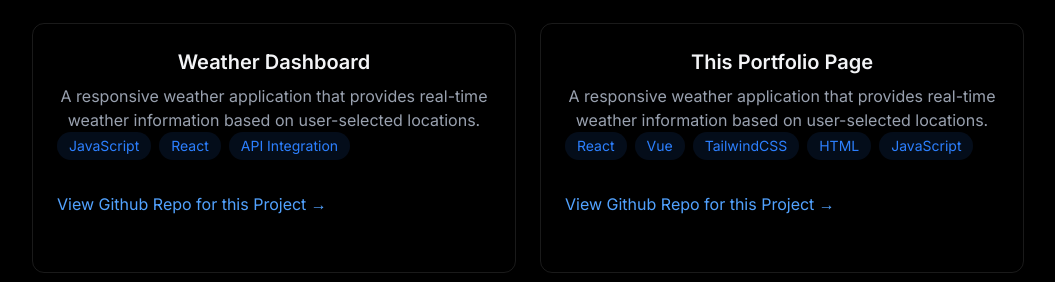
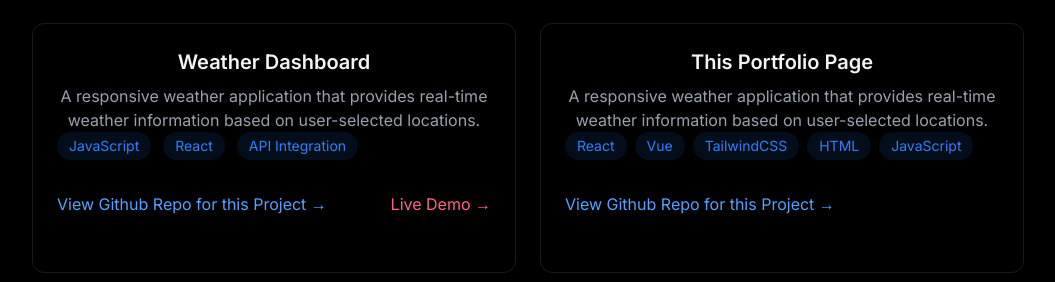
Before and after one commit to JadenM628/PortfolioProject, a React (Vite) app: page / in a window 1280 px wide. Shown: the part 2360-2642 px from the top of the page, without its empty margins (112-1167 px from the left). Built offline with nearby package versions, Linux system fonts and the light colour scheme; no server answers.

Commit message:
Updated Projects Section

```diff
--- a/src/components/sections/Projects.jsx
+++ b/src/components/sections/Projects.jsx
@@ -7,15 +7,16 @@ export const Projects = () => {
                 <div className="p-6 rounded-xl border border-white/10 hover:-translate-y-1 hover:border-blue-500/30 hover:shadow-[0_2px_8px_rgba(59,130,246,0.1)] transition-all">
                     <h3 className="text-xl font-bold mb-2">Weather Dashboard</h3>
                     <p className="text-gray-400 mb-4">A responsive weather application that provides real-time weather information based on user-selected locations.
-                        <div className="flex flex-wrap gap-2 mb-4">
+                        <div className="flex flex-wrap gap-3 mb-4">
                             {["JavaScript", "React", "API Integration"].map((tech, key) => (
                                 <span key={key} className="bg-blue-500/10 text-blue-500 py-1 px-3 rounded-full text-sm hover:bg-blue-500/20 hover:shadow-[0_2px_8px_rgba(59,130,246,0.1)] transition all">
                                     {tech}
                                 </span>
                             ))}
                         </div>
-                        <div className="flex jusitfy-between items-center">
+                        <div className="flex justify-between items-center">
                             <a href="https://github.com/JadenM628/Weather_Dashboard" className="text-blue-400 hover:text-blue-300 transition-colors my-4">View Github Repo for this Project →</a>
+                            <a href="https://jadenm628.github.io/Weather_Dashboard/" target="_blank" rel="noopener noreferrer" className="text-rose-400  hover:text-rose-300 transition-colors my-4">Live Demo →</a>
                         </div>
                     </p>
                 </div>
@@ -30,7 +31,7 @@ export const Projects = () => {
                                 </span>
                             ))}
                         </div>
-                        <div className="flex jusitfy-between items-center">
+                        <div className="flex justify-between items-center">
                             <a href="https://github.com/JadenM628/PortfolioProject" className="text-blue-400 hover:text-blue-300 transition-colors my-4">View Github Repo for this Project →</a>
                         </div>
                     </p>
```
